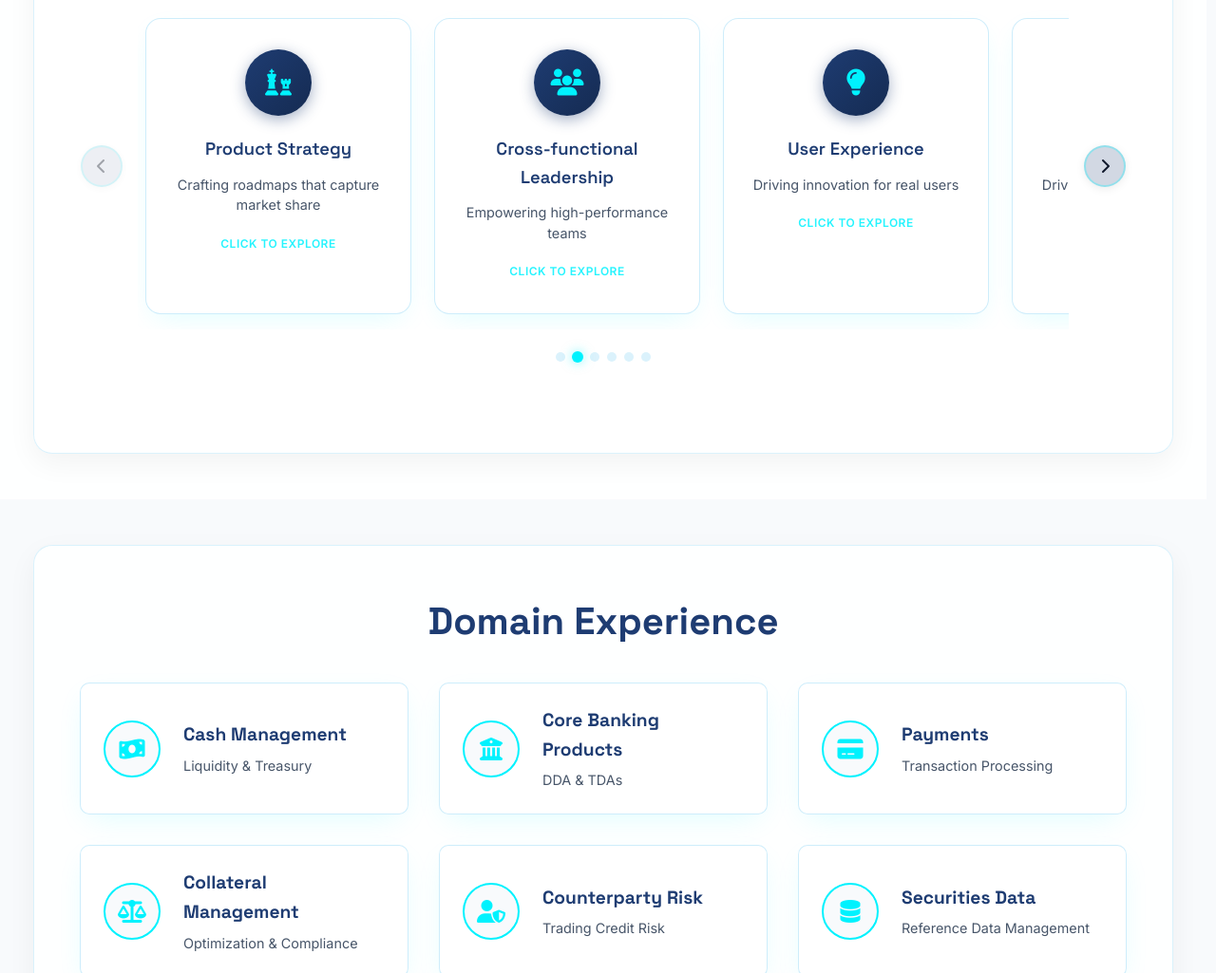
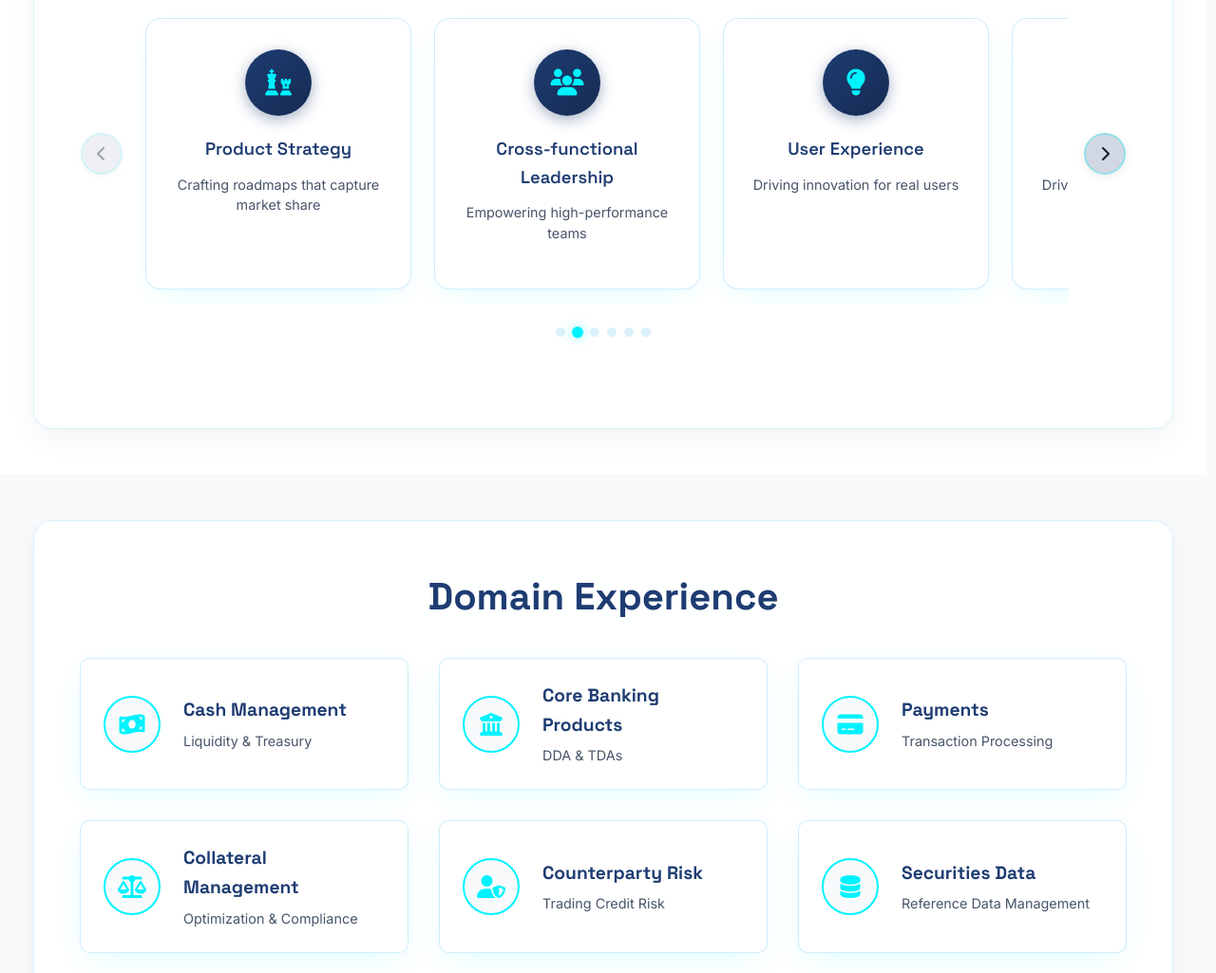
Before and after one commit to keshavvprabhu/fullstack, a website: page index.html in a window 1280 px wide. Shown: the part 1142-2167 px from the top of the page at 95% size. Drawn offline with Linux system fonts and the light colour scheme.

Commit message:
refactor: remove videos link from navigation and disable card hint visibility

```diff
--- a/index.html
+++ b/index.html
@@ -98,7 +98,6 @@
                             </div>
                             <h3>Product Strategy</h3>
                             <p>Crafting roadmaps that capture market share</p>
-                            <span class="card-hint">Click to explore</span>
                         </div>
                         <div class="competency-card" data-competency="leadership">
                             <div class="competency-icon">
@@ -106,7 +105,6 @@
                             </div>
                             <h3>Cross-functional Leadership</h3>
                             <p>Empowering high-performance teams</p>
-                            <span class="card-hint">Click to explore</span>
                         </div>
                         <div class="competency-card" data-competency="ux">
                             <div class="competency-icon">
@@ -114,7 +112,6 @@
                             </div>
                             <h3>User Experience</h3>
                             <p>Driving innovation for real users</p>
-                            <span class="card-hint">Click to explore</span>
                         </div>
                         <div class="competency-card" data-competency="business">
                             <div class="competency-icon">
@@ -122,7 +119,6 @@
                             </div>
                             <h3>Business Goals</h3>
                             <p>Driving revenue growth and ROI</p>
-                            <span class="card-hint">Click to explore</span>
                         </div>
                         <div class="competency-card" data-competency="testing">
                             <div class="competency-icon">
@@ -130,7 +126,6 @@
                             </div>
                             <h3>Software Testing &amp; Automation</h3>
                             <p>Accelerating release quality and speed</p>
-                            <span class="card-hint">Click to explore</span>
                         </div>
                         <div class="competency-card" data-competency="technical">
                             <div class="competency-icon">
@@ -138,7 +133,6 @@
                             </div>
                             <h3>Technical &amp; Domain Knowledge</h3>
                             <p>Aligning architecture with outcomes</p>
-                            <span class="card-hint">Click to explore</span>
                         </div>
                     </div>
                     <button type="button" class="carousel-nav carousel-next" aria-label="Next competency">
--- a/styles.css
+++ b/styles.css
@@ -1847,18 +1847,7 @@ html[data-theme="dark"] .competency-card h3 {
 }
 
 .card-hint {
-  display: inline-block;
-  font-size: 0.75rem;
-  color: var(--color-neon-cyan);
-  font-weight: 600;
-  text-transform: uppercase;
-  letter-spacing: 0.5px;
-  opacity: 0.85;
-  transition: opacity 0.3s ease;
-}
-
-.competency-card:hover .card-hint {
-  opacity: 1;
+  display: none !important;
 }
 
 /* Carousel Navigation Buttons */
```
Also changed, not shown: contact.html (+0 -2 lines), thank-you.html (+0 -2 lines).
